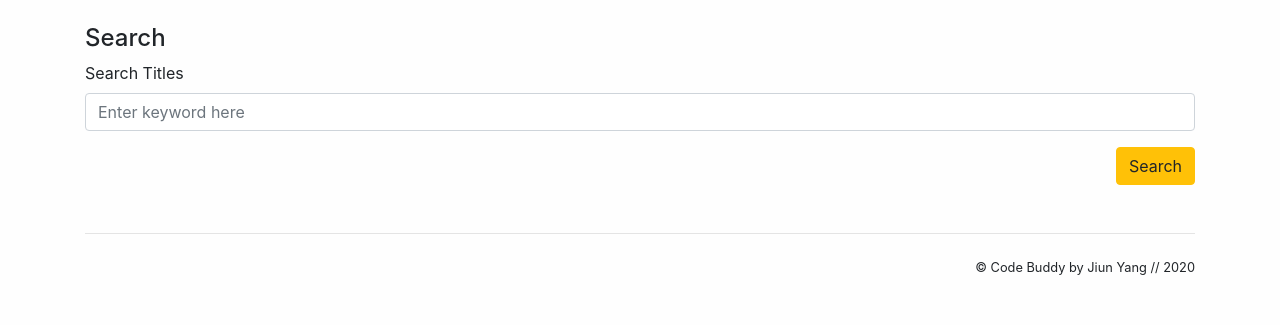
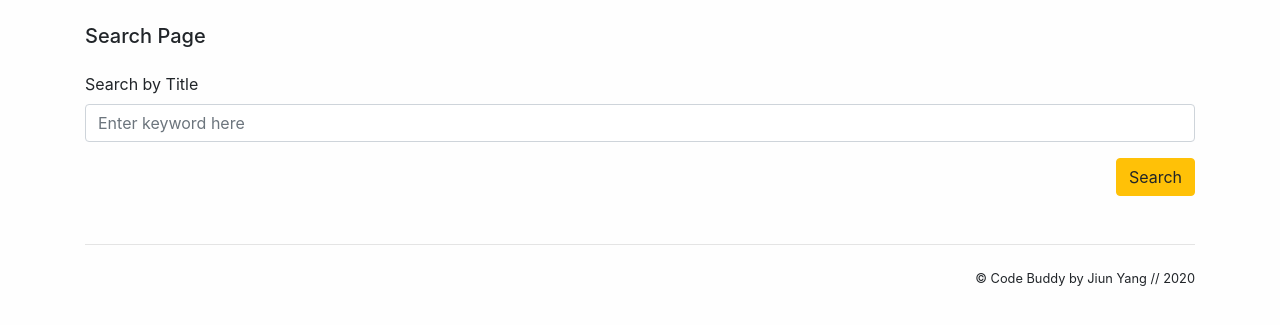
Before and after one commit to Code-Institute-Submissions/CodeBuddy, a Flask app: page /search in a window 1280 px wide. Shown: the part 56-381 px from the top of the page. Run offline with Flask 2, Linux system fonts and the light colour scheme; some libraries are stand-ins or nearby versions.

Commit message:
UI adjustments

```diff
--- a/templates/about.html
+++ b/templates/about.html
@@ -2,7 +2,7 @@
 
 {%block content %}
 
-<h4>About</h4>
+<h5 class="mt-4 mb-4">About Page</h5>
 Coding is cool, but coding is tough. Sometimes, we don’t even know where to start! Fret not, welcome to Code Buddy! Code Buddy is an open-collaborative online forum, where you can learn or share the best coding tips, tricks, and resoruces. Check out our topics below!
 
 {%endblock%}
--- a/templates/all_threads.html
+++ b/templates/all_threads.html
@@ -1,7 +1,8 @@
 {% extends 'base.template.html' %}
 
 {%block content %}
-<!-- <a href="{{ url_for('show_create_threads') }}" class="btn btn-success mt-1 mb-1">Add New Thread</a> -->
+
+<h5 class="mt-4 mb-4">All Articles</h5>
 
 {%include 'thread_cards.html' %}
 
--- a/templates/display_results.html
+++ b/templates/display_results.html
@@ -2,9 +2,9 @@
 
 {% block content %}
 
-<h5>Display Search Results</h5>
-<p>Results for article title(s) with keyword "<b>{{",".join(searched_by)}}</b>" :
-
+<h5 class="mt-4 mb-4">Display Search Results</h5>
+<div class="mb-4">Results for article title(s) with keyword "<b>{{",".join(searched_by)}}</b>"
+</div>
 {% include 'thread_cards.html' %}
 
 {% endblock %}
--- a/templates/search_threads.html
+++ b/templates/search_threads.html
@@ -2,11 +2,11 @@
 
 {% block content %}
 
-<h4>Search</h4>
+<h5 class="mt-4 mb-4">Search Page</h5>
 <form method="POST">
 	<div class="row">
 		<div class="col">
-			<label>Search Titles</label>
+			<label>Search by Title</label>
 			<input type="text" class="form-control" name="thread_title" placeholder="Enter keyword here"/>
         </div>
     </div>
--- a/templates/single_thread.html
+++ b/templates/single_thread.html
@@ -2,7 +2,7 @@
 
 {%block content%}
 
-<!-- <h5 class="pt-0 pb-1 pl-3">Article</h5> -->
+<h5 class="mt-4 mb-4">Article Page</h5>
 
 <div class="card border-secondary">
     <div class="card-body pb-1">
```
